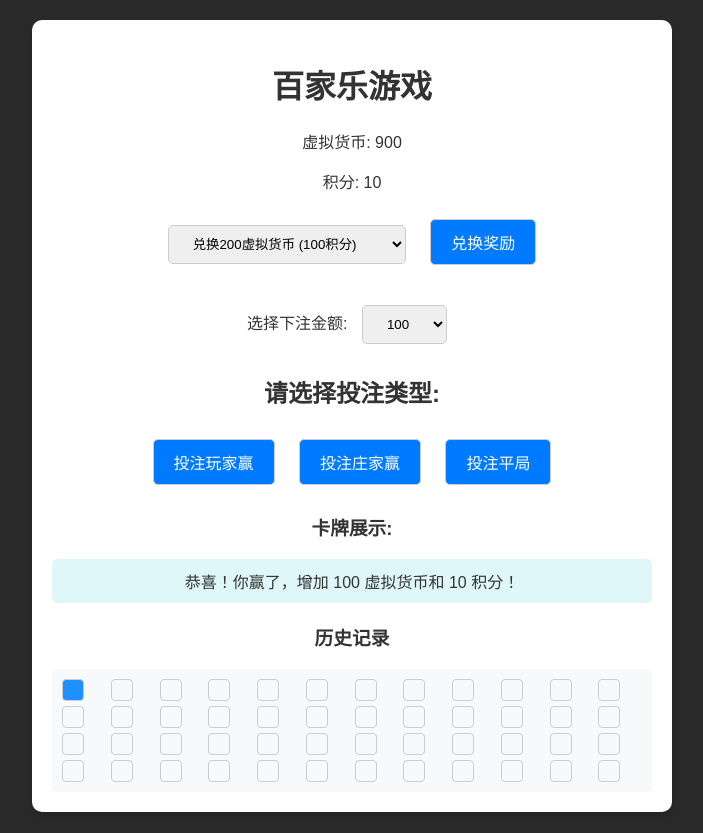
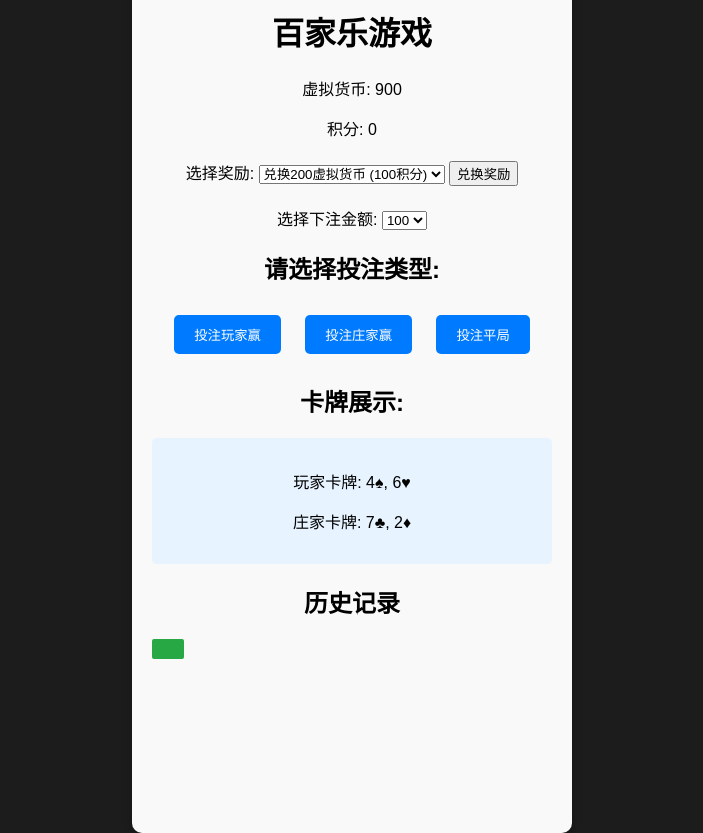
Before and after one commit to yfadskch/baccarat, a plain HTML site: page index.html in a window 1280 px wide. Both pictures are taken after a click on the button "投注玩家赢". Shown: the whole page, without its empty margins (288-991 px from the left). Drawn offline with Linux system fonts and the light colour scheme.

Commit message:
asdas111

```diff
--- a/index.html
+++ b/index.html
@@ -12,38 +12,37 @@
         <p>虚拟货币: <span id="virtual-currency">1000</span></p>
         <p>积分: <span id="points">0</span></p>
 
-        <!-- 兑换奖励功能 -->
         <div class="reward-section">
+            <label for="reward-options">选择奖励: </label>
             <select id="reward-options">
-                <option value="100">兑换200虚拟货币 (100积分)</option>
+                <option value="200">兑换200虚拟货币 (100积分)</option>
                 <option value="500">兑换特殊卡牌 (500积分)</option>
-                <option value="1000">兑换免费投注机会 (1000积分)</option>
             </select>
             <button id="redeem-reward">兑换奖励</button>
         </div>
 
-        <!-- 下注金额选择 -->
+        <div class="bet-section">
             <label for="bet-amount">选择下注金额: </label>
             <select id="bet-amount">
                 <option value="100">100</option>
-            <option value="150">150</option>
                 <option value="200">200</option>
+                <option value="300">300</option>
                 <option value="500">500</option>
             </select>
+        </div>
 
-        <!-- 投注类型 -->
         <h2>请选择投注类型:</h2>
-        <button class="bet-button" id="player-bet">投注玩家赢</button>
-        <button class="bet-button" id="banker-bet">投注庄家赢</button>
-        <button class="bet-button" id="tie-bet">投注平局</button>
+        <div class="bet-buttons">
+            <button id="player-win">投注玩家赢</button>
+            <button id="banker-win">投注庄家赢</button>
+            <button id="tie-game">投注平局</button>
+        </div>
 
-        <!-- 卡牌展示 -->
-        <h3>卡牌展示:</h3>
+        <h2>卡牌展示:</h2>
         <div id="card-display" class="card-display"></div>
 
-        <!-- 历史记录表格 -->
-        <h3>历史记录</h3>
-        <div id="history-record"></div>
+        <h2>历史记录</h2>
+        <div id="history-record" class="history-record"></div>
     </div>
 
     <script src="script.js"></script>
--- a/script.js
+++ b/script.js
@@ -1,95 +1,98 @@
+document.addEventListener("DOMContentLoaded", function () {
+    const virtualCurrencyElement = document.getElementById("virtual-currency");
+    const pointsElement = document.getElementById("points");
+    const cardDisplayElement = document.getElementById("card-display");
+    const historyRecordElement = document.getElementById("history-record");
+
     let virtualCurrency = 1000;
     let points = 0;
-const ROWS = 4;
-const COLS = 12;
-let history = [];
+    const history = [];
 
-document.getElementById("virtual-currency").textContent = virtualCurrency;
-document.getElementById("points").textContent = points;
+    function updateUI() {
+        virtualCurrencyElement.textContent = virtualCurrency;
+        pointsElement.textContent = points;
+        renderHistory();
+    }
 
-// 初始化历史记录表格
-function initializeTable() {
-    const historyRecord = document.getElementById("history-record");
-    historyRecord.innerHTML = "";
-    for (let i = 0; i < ROWS; i++) {
-        for (let j = 0; j < COLS; j++) {
+    function renderHistory() {
+        historyRecordElement.innerHTML = "";
+        history.forEach((item, index) => {
             const cell = document.createElement("div");
-            historyRecord.appendChild(cell);
-        }
-    }
-}
-initializeTable();
-
-// 更新表格
-function updateHistory(result) {
-    history.push(result);
-    if (history.length > ROWS * COLS) {
-        history.shift(); // 移除最早的记录
-    }
-    const cells = document.querySelectorAll("#history-record div");
-    cells.forEach((cell, index) => {
-        cell.className = ""; // 清除旧样式
-        if (index < history.length) {
-            cell.classList.add(history[index]);
-        }
+            cell.classList.add(item);
+            historyRecordElement.appendChild(cell);
         });
     }
 
-// 投注逻辑
-function placeBet(type) {
+    function addHistory(result) {
+        history.push(result);
+        if (history.length > 96) {
+            history.shift(); // Limit the history to fit the table
+        }
+    }
+
+    document.getElementById("redeem-reward").addEventListener("click", function () {
+        const rewardOption = document.getElementById("reward-options").value;
+        if (rewardOption === "200" && points >= 100) {
+            virtualCurrency += 200;
+            points -= 100;
+        } else if (rewardOption === "500" && points >= 500) {
+            alert("兑换成功！获得特殊卡牌！");
+            points -= 500;
+        } else {
+            alert("积分不足！");
+        }
+        updateUI();
+    });
+
+    function playGame(betType) {
+        if (virtualCurrency <= 0) {
+            alert("游戏结束，虚拟货币不足！");
+            return;
+        }
+
         const betAmount = parseInt(document.getElementById("bet-amount").value);
         if (virtualCurrency < betAmount) {
-        alert("虚拟货币不足！");
+            alert("虚拟货币不足，无法下注！");
             return;
         }
 
         virtualCurrency -= betAmount;
-    document.getElementById("virtual-currency").textContent = virtualCurrency;
 
-    // 模拟结果
         const outcomes = ["player", "banker", "tie"];
         const result = outcomes[Math.floor(Math.random() * outcomes.length)];
-    let message = "";
 
-    if (type === result) {
+        let playerCards = `玩家卡牌: ${Math.ceil(Math.random() * 9)}♠, ${Math.ceil(Math.random() * 9)}♥`;
+        let bankerCards = `庄家卡牌: ${Math.ceil(Math.random() * 9)}♣, ${Math.ceil(Math.random() * 9)}♦`;
+
+        cardDisplayElement.innerHTML = `<p>${playerCards}</p><p>${bankerCards}</p>`;
+
+        if (
+            (betType === "player" && result === "player") ||
+            (betType === "banker" && result === "banker") ||
+            (betType === "tie" && result === "tie")
+        ) {
+            virtualCurrency += betAmount * 2;
             points += betAmount / 10;
-        virtualCurrency += betAmount * 2;
-        message = `恭喜！你赢了，增加 ${betAmount} 虚拟货币和 ${betAmount / 10} 积分！`;
+            alert("恭喜，你赢了！");
         } else {
-        message = `很遗憾，你输了，减少 ${betAmount} 虚拟货币。`;
+            alert("很遗憾，你输了！");
         }
 
-    document.getElementById("points").textContent = points;
-    document.getElementById("card-display").textContent = message;
-
-    // 更新表格
-    if (result === "player") updateHistory("blue");
-    else if (result === "banker") updateHistory("red");
-    else updateHistory("green");
+        addHistory(result === "player" ? "blue" : result === "banker" ? "red" : "green");
+        updateUI();
     }
 
-// 添加投注按钮事件
-document.getElementById("player-bet").addEventListener("click", () => placeBet("player"));
-document.getElementById("banker-bet").addEventListener("click", () => placeBet("banker"));
-document.getElementById("tie-bet").addEventListener("click", () => placeBet("tie"));
+    document.getElementById("player-win").addEventListener("click", function () {
+        playGame("player");
+    });
 
-// 兑换奖励逻辑
-document.getElementById("redeem-reward").addEventListener("click", () => {
-    const selectedReward = parseInt(document.getElementById("reward-options").value);
-    if (points < selectedReward) {
-        alert("积分不足！");
-        return;
-    }
-    points -= selectedReward;
-    document.getElementById("points").textContent = points;
+    document.getElementById("banker-win").addEventListener("click", function () {
+        playGame("banker");
+    });
 
-    if (selectedReward === 100) {
-        virtualCurrency += 200;
-        alert("成功兑换200虚拟货币！");
-    } else if (selectedReward === 500) {
-        alert("成功兑换特殊卡牌！");
-    } else if (selectedReward === 1000) {
-        alert("成功兑换免费投注机会！");
-    }
-    document.getElementById("virtual-currency").textContent = virtualCurrency;
+    document.getElementById("tie-game").addEventListener("click", function () {
+        playGame("tie");
     });
+
+    updateUI();
+});
--- a/style.css
+++ b/style.css
@@ -1,84 +1,72 @@
 body {
     font-family: Arial, sans-serif;
-    background-color: #2a2a2a;
-    color: #f0f0f0;
-    text-align: center;
+    background: #1c1c1c;
+    color: white;
     margin: 0;
     padding: 0;
+    display: flex;
+    justify-content: center;
+    align-items: center;
+    height: 100vh;
 }
 
 .container {
-    max-width: 600px;
-    margin: 20px auto;
-    background: #fff;
+    background: #f9f9f9;
+    color: black;
     padding: 20px;
     border-radius: 10px;
-    box-shadow: 0 4px 8px rgba(0, 0, 0, 0.2);
-    color: #333;
+    box-shadow: 0 4px 10px rgba(0, 0, 0, 0.3);
+    width: 400px;
+    text-align: center;
 }
 
-.reward-section {
-    margin-bottom: 20px;
+.reward-section, .bet-section {
+    margin: 20px 0;
 }
 
-button, select {
+.bet-buttons button {
+    margin: 10px;
     padding: 10px 20px;
-    margin: 10px;
+    border: none;
+    background: #007BFF;
+    color: white;
     border-radius: 5px;
-    border: 1px solid #ccc;
     cursor: pointer;
+    transition: background 0.3s;
 }
 
-button {
-    background-color: #007bff;
-    color: white;
-    font-size: 16px;
-}
-
-button:hover {
-    background-color: #0056b3;
+.bet-buttons button:hover {
+    background: #0056b3;
 }
 
 .card-display {
-    background-color: #e0f7fa;
-    padding: 10px;
+    background: #e7f3ff;
+    padding: 15px;
     border-radius: 5px;
-    margin-bottom: 20px;
+    margin: 10px 0;
 }
 
-#history-record {
+.history-record {
     display: grid;
     grid-template-columns: repeat(12, 1fr);
-    grid-gap: 5px;
-    background-color: #f8f9fa;
-    padding: 10px;
-    border-radius: 5px;
-    max-width: 100%;
-    margin: 0 auto;
+    grid-template-rows: repeat(8, 20px);
+    gap: 2px;
 }
 
-#history-record div {
-    width: 20px;
-    height: 20px;
-    border: 1px solid #ccc;
-    display: flex;
-    justify-content: center;
-    align-items: center;
-    font-size: 14px;
-    border-radius: 4px;
+.history-record div {
+    width: 100%;
+    height: 100%;
+    border-radius: 2px;
 }
 
-.red {
-    background-color: #ff6b6b;
-    color: white;
+.history-record .blue {
+    background: #007BFF;
 }
 
-.blue {
-    background-color: #1e90ff;
-    color: white;
+.history-record .red {
+    background: #FF4B4B;
 }
 
-.green {
-    background-color: #28a745;
-    color: white;
+.history-record .green {
+    background: #28A745;
 }
```
Lines whose indentation alone changed are shown as unchanged.
